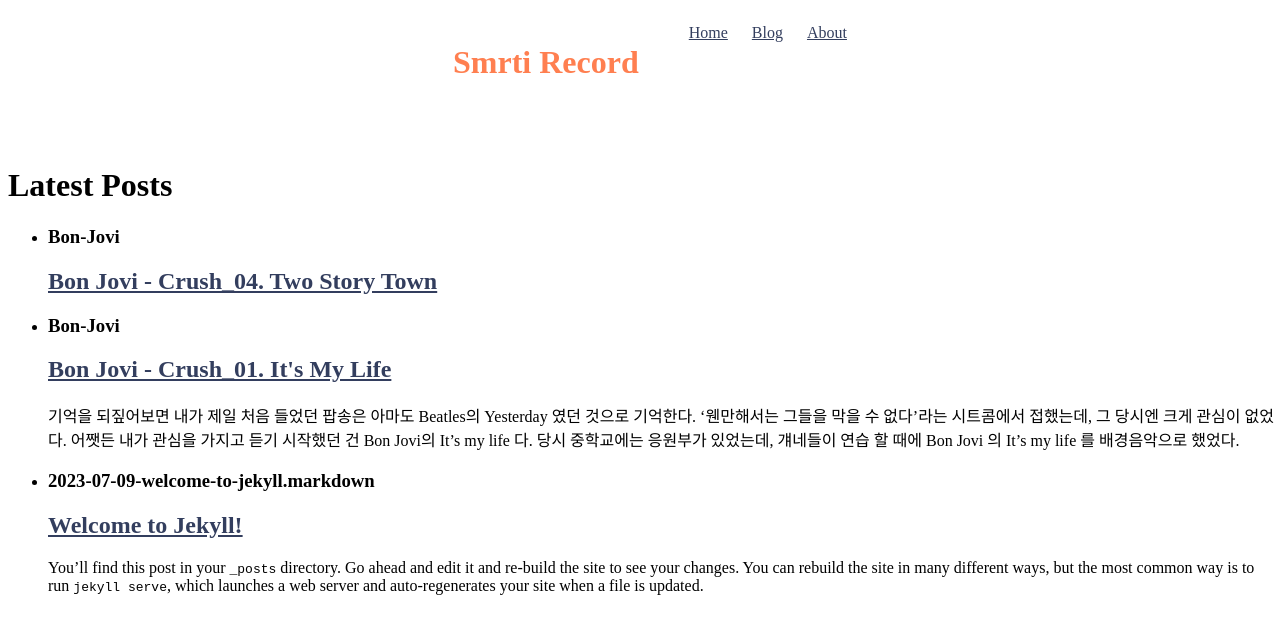
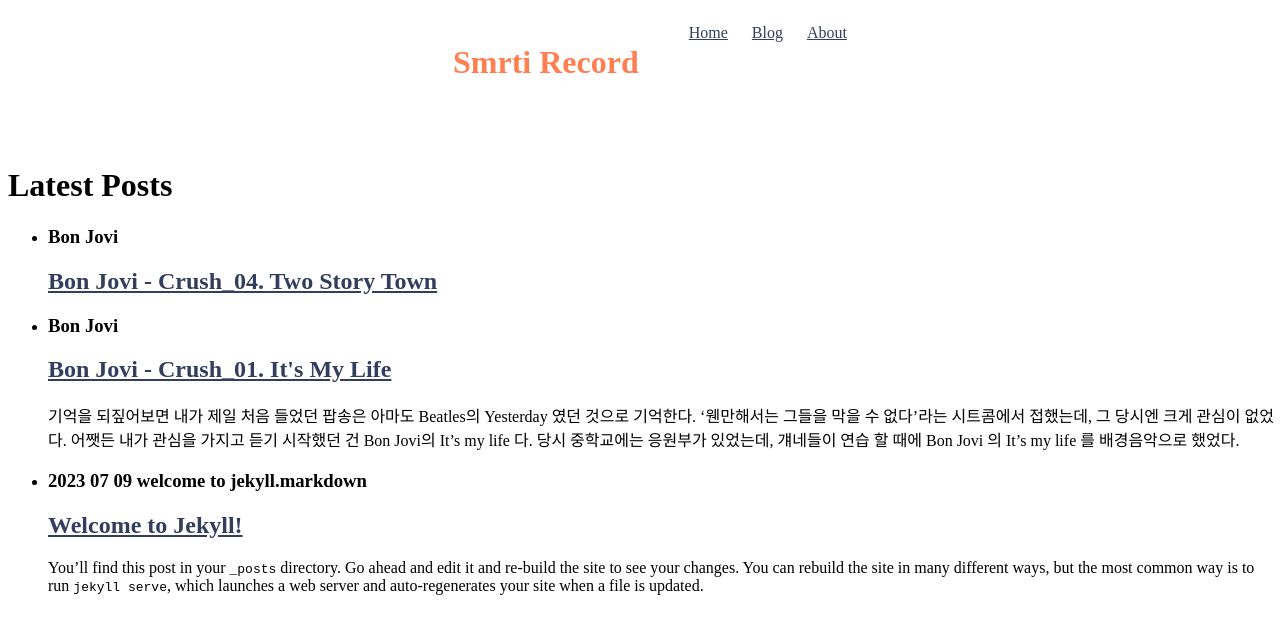
Before and after one commit to svsmemory/svsmemory.github.io, a Jekyll site: the page built from blog.html, in a window 1280 px wide. Shown: the top 634 px of the page. Built offline with Jekyll 4.4.1, drawn with Linux system fonts in a browser that asks for light colours.

Commit message:
operator test

```diff
--- a/blog.html
+++ b/blog.html
@@ -8,7 +8,7 @@ title: Blog
   {% for post in site.posts %}
     <li>
       {% assign pathes = post.path | split: "/" %}
-      <h3> {{ pathes[1] }}</h3>
+      <h3> {{ pathes[1] | replace: "-", " " }}</h3>
       <h2><a href="{{ post.url }}">{{ post.title }}</a></h2>
       <p>{{ post.excerpt }}</p>
     </li>
```
